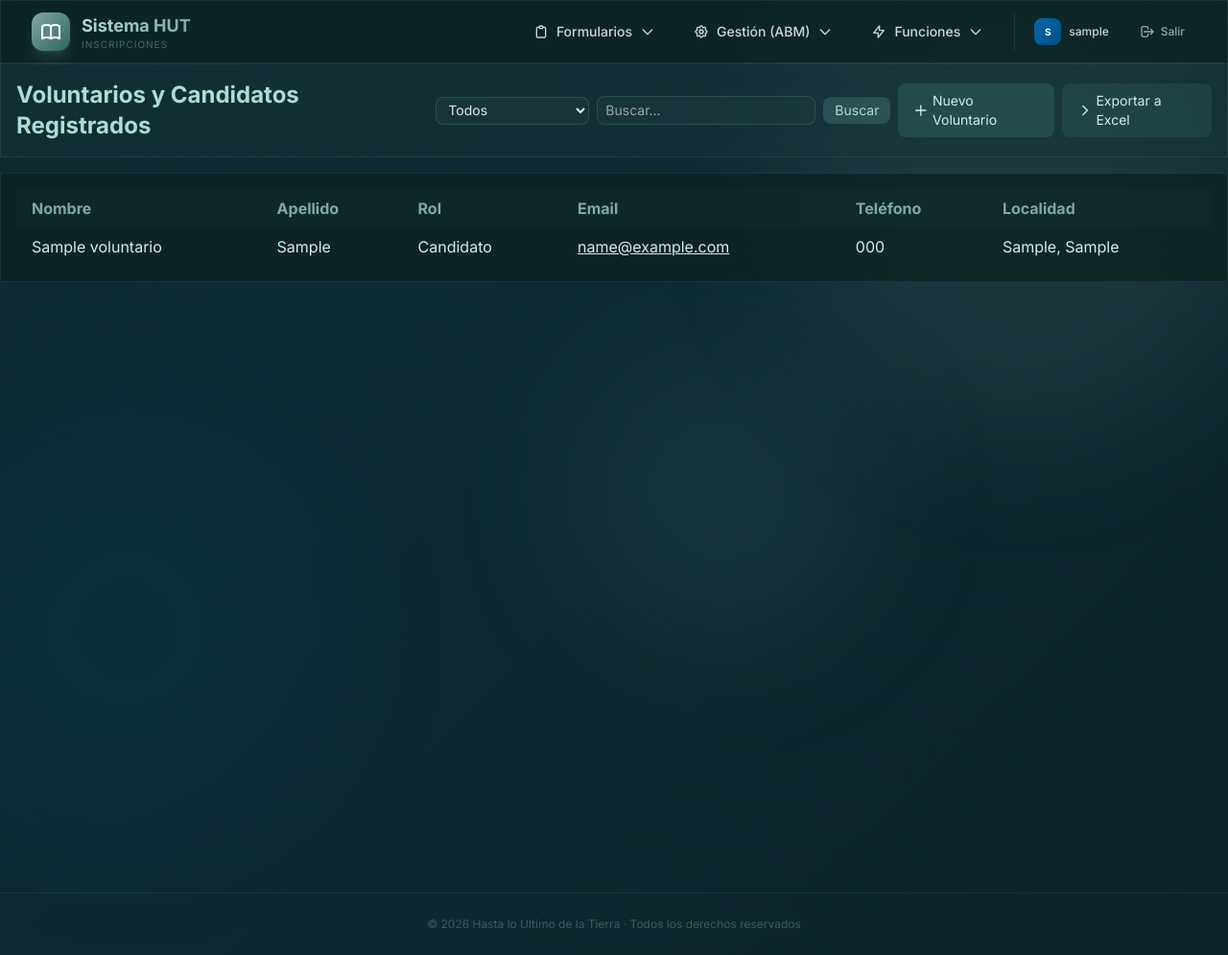
After one commit to ArielRomero93/SistemaHUT_v2, a Django app: page /voluntarios/ in a window 1280 px wide. The commit adds this page. Shown: the whole page at 96% size. Run offline with Django 4.2, Linux system fonts and the light colour scheme; a user stored in the database is signed in; tables that the repository leaves empty hold one stand-in row (values such as "Sample post"); parts of the project's set-up code (start-up, migrations or seed data) failed here and were passed over; some libraries are stand-ins or nearby versions.

Commit message:
listad de Voluntarios y exportacion

```diff
--- a/inscripciones/templates/base.html
+++ b/inscripciones/templates/base.html
@@ -172,6 +172,10 @@
                                         <svg class="w-4 h-4 text-hut-300" fill="none" stroke="currentColor" viewBox="0 0 24 24"><path stroke-linecap="round" stroke-linejoin="round" stroke-width="2" d="M16 7a4 4 0 11-8 0 4 4 0 018 0zM12 14a7 7 0 00-7 7h14a7 7 0 00-7-7z"/></svg>
                                         Tutores
                                     </a>
+                                    <a href="{% url 'voluntario_lista' %}" class="px-4 py-2.5 text-sm font-medium text-gray-300 hover:text-white hover:bg-hut-300/10 transition-colors flex items-center gap-2">
+                                        <svg class="w-4 h-4 text-hut-300" fill="none" stroke="currentColor" viewBox="0 0 24 24"><path stroke-linecap="round" stroke-linejoin="round" stroke-width="2" d="M16 7a4 4 0 11-8 0 4 4 0 018 0zM12 14a7 7 0 00-7 7h14a7 7 0 00-7-7z"/></svg>
+                                        Voluntarios
+                                    </a>
                                 </div>
                             </div>
                         </div>
--- /dev/null
+++ b/inscripciones/templates/inscripciones/voluntario_lista.html
@@ -0,0 +1,66 @@
+{% extends 'base.html' %}
+{% load static %}
+
+{% block title %}Lista de Voluntarios y Candidatos{% endblock %}
+
+{% block content %}
+<div class="flex flex-col min-h-screen bg-transparent">
+  <!-- Header with filters -->
+  <div class="bg-hut-800/30 glass-card p-4 mb-4 flex flex-col md:flex-row md:items-center md:justify-between">
+    <h1 class="text-2xl font-bold text-hut-200 mb-2 md:mb-0">Voluntarios y Candidatos Registrados</h1>
+    <div class="flex items-center space-x-2">
+      <form method="get" class="flex items-center space-x-2">
+        <select name="rol" class="w-40 bg-hut-300/5 border border-hut-300/20 rounded-lg px-2 py-1 text-sm text-gray-200 focus:outline-none focus:border-hut-400" onchange="this.form.submit()">
+          <option value="all" {% if selected_role == 'all' %}selected{% endif %}>Todos</option>
+          <option value="VOLUNTARIO" {% if selected_role == 'VOLUNTARIO' %}selected{% endif %}>Voluntario</option>
+          <option value="CANDIDATO" {% if selected_role == 'CANDIDATO' %}selected{% endif %}>Candidato</option>
+          <option value="INTERESADO" {% if selected_role == 'INTERESADO' %}selected{% endif %}>Interesado</option>
+        </select>
+        <input type="text" name="q" placeholder="Buscar…" value="{{ search_query }}" class="bg-hut-300/5 border border-hut-300/20 rounded-lg px-2 py-1 text-sm text-gray-200 focus:outline-none focus:border-hut-400" />
+        <button type="submit" class="px-3 py-1 bg-hut-400/30 hover:bg-hut-400/50 rounded-lg text-sm text-hut-200 transition-colors">Buscar</button>
+      </form>
+      <a href="{% url 'formulario_voluntario_crear' %}" class="px-4 py-2 bg-hut-500/30 hover:bg-hut-500/50 rounded-lg text-sm text-hut-100 transition-colors flex items-center gap-1">
+        <svg class="w-4 h-4" fill="none" stroke="currentColor" viewBox="0 0 24 24"><path stroke-linecap="round" stroke-linejoin="round" stroke-width="2" d="M12 4v16m8-8H4"/></svg>
+        Nuevo Voluntario
+      </a>
+      <a href="{% url 'voluntario_exportar' %}" class="px-4 py-2 bg-hut-600/30 hover:bg-hut-600/50 rounded-lg text-sm text-hut-100 transition-colors flex items-center gap-1">
+        <svg class="w-4 h-4" fill="none" stroke="currentColor" viewBox="0 0 24 24"><path stroke-linecap="round" stroke-linejoin="round" stroke-width="2" d="M9 5l7 7-7 7"/></svg>
+        Exportar a Excel
+      </a>
+    </div>
+  </div>
+
+  <div class="flex-1 overflow-auto">
+    <div class="glass-card p-4 mx-2 md:mx-0">
+      <table class="min-w-full table-auto">
+        <thead class="bg-hut-800/20">
+          <tr class="text-left text-hut-300">
+            <th class="px-4 py-2">Nombre</th>
+            <th class="px-4 py-2">Apellido</th>
+            <th class="px-4 py-2">Rol</th>
+            <th class="px-4 py-2">Email</th>
+            <th class="px-4 py-2">Teléfono</th>
+            <th class="px-4 py-2">Localidad</th>
+          </tr>
+        </thead>
+        <tbody>
+          {% for v in voluntarios %}
+          <tr class="table-row-hover text-hut-100">
+            <td class="px-4 py-2">{{ v.nombre }}</td>
+            <td class="px-4 py-2">{{ v.apellido }}</td>
+            <td class="px-4 py-2">{{ v.get_rol_agencia_display }}</td>
+            <td class="px-4 py-2"><a href="mailto:{{ v.email }}" class="underline hover:text-hut-300">{{ v.email }}</a></td>
+            <td class="px-4 py-2">{{ v.telefono }}</td>
+            <td class="px-4 py-2">{{ v.localidad }}, {{ v.provincia_residencia }}</td>
+          </tr>
+          {% empty %}
+          <tr>
+            <td colspan="6" class="px-4 py-2 text-center text-hut-400">No hay voluntarios o candidatos registrados.</td>
+          </tr>
+          {% endfor %}
+        </tbody>
+      </table>
+    </div>
+  </div>
+</div>
+{% endblock %}
--- a/inscripciones/urls.py
+++ b/inscripciones/urls.py
@@ -42,6 +42,8 @@ urlpatterns = [
     # Voluntarios (Público)
     path('aspirantes/', views.formulario_voluntario_crear, name='formulario_voluntario_crear'),
     path('aspirantes/gracias/', views.formulario_voluntario_gracias, name='formulario_voluntario_gracias'),
+    path('voluntarios/', views.voluntario_lista, name='voluntario_lista'),
+    path('voluntarios/exportar/', views.export_voluntario_excel, name='voluntario_exportar'),
 
     # Importación de Alumnos (Admin)
     path('cambio-estado-alumno/', views.cambio_estado_alumno_view, name='cambio_estado_alumno'),
--- a/inscripciones/views.py
+++ b/inscripciones/views.py
@@ -5,11 +5,11 @@ from django.contrib import messages
 from datetime import datetime
 from django.contrib.auth.decorators import login_required
 from django.core.paginator import Paginator
-from django.db.models import Q
+from django.db.models import Q, Count, Max
 from django.views.generic import ListView, CreateView, UpdateView, DeleteView
 from django.contrib.auth.mixins import LoginRequiredMixin
 from django.urls import reverse_lazy
-from .models import FormularioInscripcionHUT, Pais, ProvinciaEstado, CursoHUT, GruposMoodle, Tutor
+from .models import FormularioInscripcionHUT, Pais, ProvinciaEstado, CursoHUT, GruposMoodle, Tutor, Voluntario
 from .forms import InscripcionForm, GruposMoodleForm, CursoHUTForm, InscriptoLoginForm, SeleccionGrupoForm, VoluntarioForm, TutorForm
 from .envio_mail import enviar_confirmacion_inscripcion
 
@@ -610,6 +610,86 @@ def formulario_voluntario_gracias(request):
     """Página de agradecimiento post-inscripción de voluntarios."""
     return render(request, 'publico/gracias_voluntario.html')
 
+@login_required
+def voluntario_lista(request):
+    """Página pública que muestra la lista de voluntarios y candidatos registrados.
+    Permite filtrar por rol y buscar por nombre o apellido.
+    """
+    role = request.GET.get('rol')
+    query = request.GET.get('q', '').strip()
+    qs = Voluntario.objects.all()
+    if role and role != 'all':
+        qs = qs.filter(rol_agencia=role)
+    if query:
+        qs = qs.filter(
+            Q(nombre__icontains=query) |
+            Q(apellido__icontains=query)
+        )
+    voluntarios = qs.order_by('apellido', 'nombre')
+    context = {
+        'voluntarios': voluntarios,
+        'selected_role': role or 'all',
+        'search_query': query,
+    }
+    return render(request, 'inscripciones/voluntario_lista.html', context)
+
+@login_required
+def export_voluntario_excel(request):
+    """Export all volunteer data to Excel.
+    Areas de interés are placed in separate columns, each three columns apart.
+    """
+    from openpyxl import Workbook
+    from openpyxl.styles import Font, PatternFill, Alignment
+    from django.db.models import Count, Max
+    from django.http import HttpResponse
+    wb = Workbook()
+    ws = wb.active
+    ws.title = "Voluntarios"
+
+    # Header style
+    header_font = Font(bold=True, color='FFFFFF')
+    header_fill = PatternFill(start_color='3D6B67', end_color='3D6B67', fill_type='solid')
+    header_align = Alignment(horizontal='center')
+
+    # Base fields
+    base_fields = ['ID', 'Nombre', 'Apellido', 'Email', 'Teléfono', 'Localidad', 'Provincia', 'Rol']
+    # Determine max number of áreas de interés for any volunteer
+    max_areas = Voluntario.objects.annotate(cnt=Count('areas_interes')).aggregate(max_cnt=Max('cnt'))['max_cnt'] or 0
+    # Build headers: one column per area
+    headers = base_fields[:]
+    for i in range(max_areas):
+        headers.append(f'Área {i+1}')
+    # Write headers
+    for col_idx, header in enumerate(headers, 1):
+        cell = ws.cell(row=1, column=col_idx, value=header)
+        cell.font = header_font
+        cell.fill = header_fill
+        cell.alignment = header_align
+
+    # Populate rows
+    for row_idx, v in enumerate(Voluntario.objects.all().prefetch_related('areas_interes'), start=2):
+        ws.cell(row=row_idx, column=1, value=v.id)
+        ws.cell(row=row_idx, column=2, value=v.nombre)
+        ws.cell(row=row_idx, column=3, value=v.apellido)
+        ws.cell(row=row_idx, column=4, value=v.email)
+        ws.cell(row=row_idx, column=5, value=v.telefono)
+        ws.cell(row=row_idx, column=6, value=v.localidad)
+        ws.cell(row=row_idx, column=7, value=v.provincia_residencia)
+        ws.cell(row=row_idx, column=8, value=v.get_rol_agencia_display())
+        # Fill area columns
+        for idx, area in enumerate(v.areas_interes.all()):
+            ws.cell(row=row_idx, column=9 + idx, value=area.nombre)
+
+    # Auto-width columns
+    for col in ws.columns:
+        max_len = max(len(str(cell.value or '')) for cell in col)
+        ws.column_dimensions[col[0].column_letter].width = max_len + 4
+
+    response = HttpResponse(content_type='application/vnd.openxmlformats-officedocument.spreadsheetml.sheet')
+    response['Content-Disposition'] = 'attachment; filename="voluntarios y candidatos.xlsx"'
+    wb.save(response)
+    return response
+
 # ==============================================================================
 # IMPORTACIÓN DE ALUMNOS (ADMIN)
 # ==============================================================================
```
